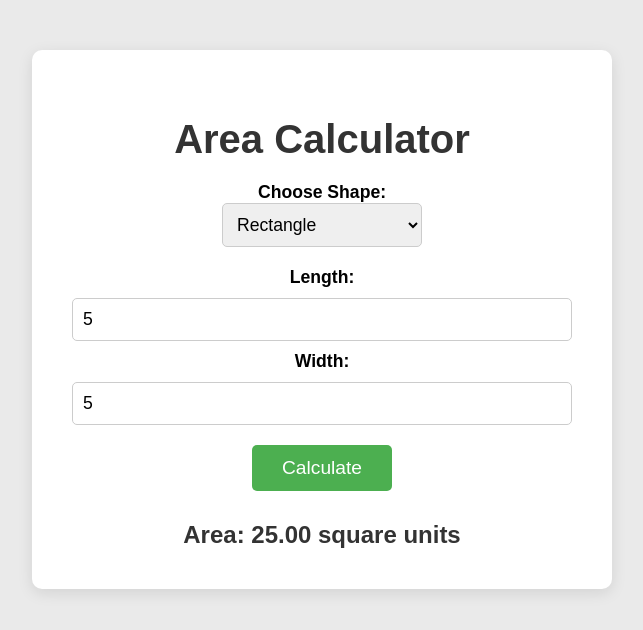
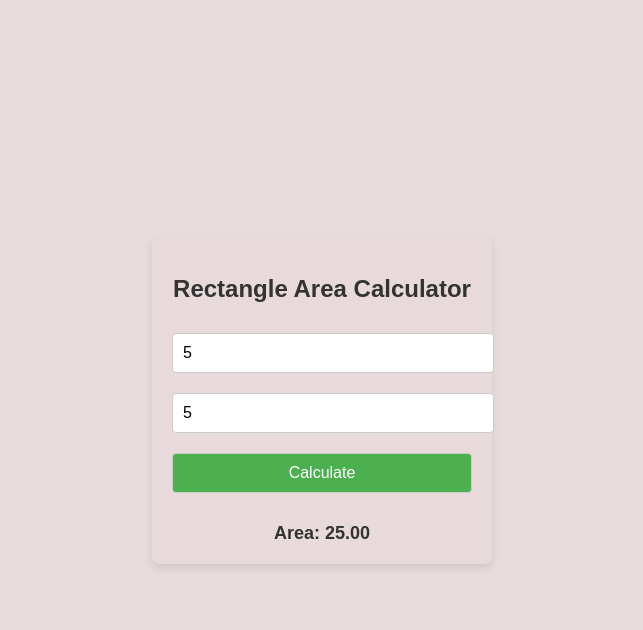
Before and after one commit to avighule53/triangle-area, a plain HTML site: page index.html in a window 1280 px wide. Both pictures are taken after typing "5", "5" into the empty fields and a click on the button "Calculate". Shown: the whole page, without its empty margins (318-961 px from the left). Drawn offline with Linux system fonts and the light colour scheme.

Commit message:
page added"

```diff
--- a/index.html
+++ b/index.html
@@ -1,80 +1,46 @@
 <!DOCTYPE html>
 <html >
 <head>
-    <title>Area Calculator</title>
+    <title>Rectangle Area Calculator</title>
     <style>
-
-        body,
-        html {
+        body {
+            font-family: Arial, sans-serif;
+            background-color: #e8dddd;
+            display: flex;
+            justify-content: center;
+            align-items: center;
+            height: 100vh;
             margin: 0;
-            padding: 0;
-            font-family: 'Arial', sans-serif;
-            background-color: #eaeaea;
-            height: 100%;
         }
 
-
         .container {
-            max-width: 500px;
-            margin: 50px auto;
-            padding: 40px;
-            background-color: #fff;
-            box-shadow: 0 4px 15px rgba(0, 0, 0, 0.1);
-            border-radius: 10px;
+            background-color: #e8dada;
+            padding: 20px;
+            border-radius: 8px;
+            box-shadow: 0 4px 8px rgba(0, 0, 0, 0.1);
+            width: 300px;
             text-align: center;
         }
 
-        h1 {
+        h2 {
             color: #333;
-            font-size: 2.5em;
             margin-bottom: 20px;
         }
 
-        .selector {
-            margin-bottom: 20px;
-        }
-
-        select {
-            padding: 10px;
-            font-size: 1.1em;
-            border-radius: 5px;
-            width: 200px;
-            cursor: pointer;
-            border: 1px solid #ccc;
-        }
-
-        .inputs {
-            display: none;
-            margin-top: 20px;
-        }
-
-        label {
-            font-size: 1.1em;
-            font-weight: bold;
-            margin-top: 10px;
-            display: block;
-        }
-
-        input {
+        input,
+        button {
             width: 100%;
             padding: 10px;
-            font-size: 1.1em;
-            border-radius: 5px;
-            margin-top: 10px;
+            margin: 10px 0;
+            border-radius: 4px;
             border: 1px solid #ccc;
-            box-sizing: border-box;
+            font-size: 16px;
         }
 
         button {
             background-color: #4CAF50;
             color: white;
-            padding: 12px 30px;
-            font-size: 1.2em;
-            border: none;
             cursor: pointer;
-            border-radius: 5px;
-            margin-top: 20px;
-            transition: background-color 0.3s ease;
         }
 
         button:hover {
@@ -82,101 +48,53 @@
         }
 
         .result {
-            margin-top: 30px;
-            font-size: 1.5em;
+            margin-top: 20px;
+            font-size: 18px;
             font-weight: bold;
             color: #333;
+        }
+
+        .error {
+            color: red;
+            font-size: 14px;
         }
     </style>
 </head>
 
 <body>
-
     <div class="container">
-        <h1>Area Calculator</h1>
-
-        <div class="selector">
-            <label for="shape">Choose Shape:</label>
-            <select id="shape" onchange="toggleFields()">
-                <option value="rectangle">Rectangle</option>
-                <option value="circle">Circle</option>
-            </select>
-        </div>
-
-
-        <div id="rectangleInputs" class="inputs">
-            <label for="length">Length:</label>
-            <input type="number" id="length" placeholder="Enter length" />
-
-            <label for="width">Width:</label>
-            <input type="number" id="width" placeholder="Enter width" />
-        </div>
-
-
-        <div id="circleInputs" class="inputs">
-            <label for="radius">Radius:</label>
-            <input type="number" id="radius" placeholder="Enter radius" />
-        </div>
-
+        <h2>Rectangle Area Calculator</h2>
+        <input type="number" id="length" placeholder="Enter length" />
+        <input type="number" id="width" placeholder="Enter width" />
 
         <button onclick="calculateArea()">Calculate</button>
 
-
-        <div id="result" class="result"></div>
+        <div class="result" id="result"></div>
+        <div class="error" id="error"></div>
     </div>
 
     <script>
+        function calculateArea() {
 
-        function toggleFields() {
-            const shape = document.getElementById("shape").value;
-            const rectangleInputs = document.getElementById("rectangleInputs");
-            const circleInputs = document.getElementById("circleInputs");
+            document.getElementById('error').textContent = '';
+            document.getElementById('result').textContent = '';
 
 
-            if (shape === "rectangle") {
-                rectangleInputs.style.display = "block";
-                circleInputs.style.display = "none";
-            } else {
-                rectangleInputs.style.display = "none";
-                circleInputs.style.display = "block";
-            }
-        }
+            const length = parseFloat(document.getElementById('length').value);
+            const width = parseFloat(document.getElementById('width').value);
 
 
-        function calculateArea() {
-            const shape = document.getElementById("shape").value;
-            let area = 0;
-
-
-            if (shape === "rectangle") {
-                const length = parseFloat(document.getElementById("length").value);
-                const width = parseFloat(document.getElementById("width").value);
-
-                if (isNaN(length) || isNaN(width) || length <= 0 || width <= 0) {
-                    alert("Please enter valid dimensions for the rectangle.");
-                    return;
-                }
-                area = length * width;
-            }
-
-            else if (shape === "circle") {
-                const radius = parseFloat(document.getElementById("radius").value);
-
-                if (isNaN(radius) || radius <= 0) {
-                    alert("Please enter a valid radius.");
-                    return;
-                }
-                area = Math.PI * Math.pow(radius, 2);
+            if (isNaN(length) || isNaN(width) || length <= 0 || width <= 0) {
+                document.getElementById('error').textContent = "Please enter valid positive numbers for length and width.";
+                return;
             }
 
 
-            document.getElementById("result").innerHTML = `Area: ${area.toFixed(2)} square units`;
+            const area = length * width;
+
+            document.getElementById('result').textContent = "Area: " + area.toFixed(2);
         }
-
-        toggleFields();
-
     </script>
-
 </body>
 
 </html>
```
